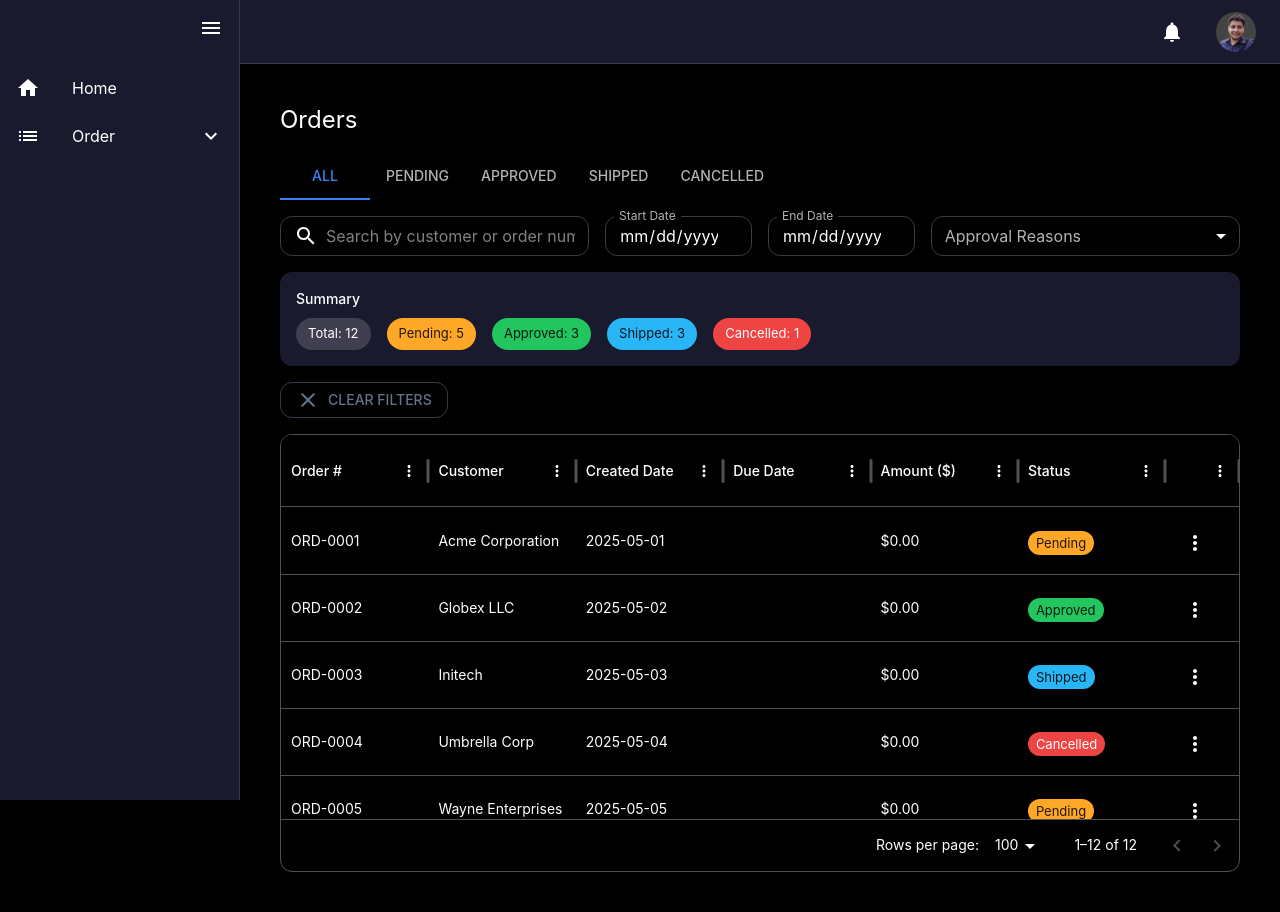
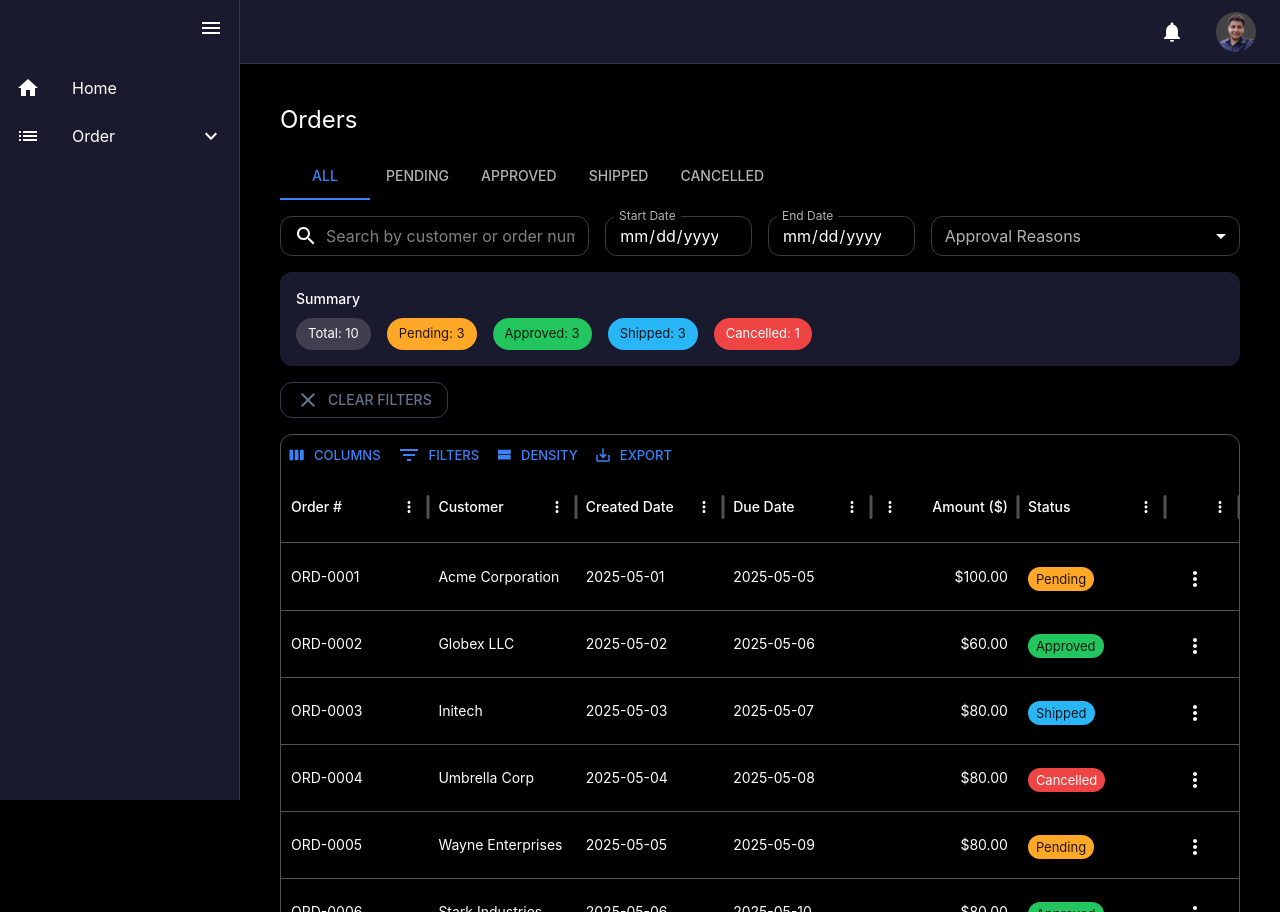
Before and after one commit to Rohit-gi/order-dashboard, a Next.js app: page /order/list in a window 1280 px wide. Built offline with nearby package versions, Linux system fonts and the light colour scheme.

Commit message:
Correct List page

```diff
--- a/app/order/list/page.tsx
+++ b/app/order/list/page.tsx
@@ -1,40 +1,16 @@
+// app/order/list/page.tsx
 "use client";
 
 import { useEffect, useMemo, useState } from "react";
-import {
-  Box,
-  Button,
-  Tabs,
-  Tab,
-  Typography,
-  TextField,
-  InputAdornment,
-  MenuItem,
-  Grid,
-  Paper,
-  Chip,
-} from "@mui/material";
-import SearchIcon from "@mui/icons-material/Search";
-import { DataGrid } from "@mui/x-data-grid";
+import { Box, Button, Typography } from "@mui/material";
+import { DataGrid, GridToolbar } from "@mui/x-data-grid";
 import { useRouter } from "next/navigation";
 import { Order, ReasonCode } from "@/types/order";
 import { fetchOrders } from "@/lib/orders";
-import { getOrderColumns } from "@/components/OrderTable";
+import { getOrderColumns } from "@/components/getOrderColumns";
+import OrderFilters from "@/components/OrderFilters";
+import OrderSummary from "@/components/OrderSummary";
 import ClearIcon from "@mui/icons-material/Clear";
-
-const statusTabs: (Order["status"] | "All")[] = [
-  "All",
-  "Pending",
-  "Approved",
-  "Shipped",
-  "Cancelled",
-];
-const reasonCodeOptions: ReasonCode[] = [
-  "PRICE_DISCREPANCY",
-  "CREDIT_HOLD",
-  "STOCK_SHORTAGE",
-  "CUSTOMER_REQUEST",
-];
 
 export default function OrderListPage() {
   const [orders, setOrders] = useState<Order[]>([]);
@@ -46,6 +22,12 @@ export default function OrderListPage() {
   const [reasonCodes, setReasonCodes] = useState<ReasonCode[]>([]);
   const [startDate, setStartDate] = useState<string>("");
   const [endDate, setEndDate] = useState<string>("");
+  const [pageSize, setPageSize] = useState<number>(10);
+
+  const [paginationModel, setPaginationModel] = useState({
+    page: 0,
+    pageSize: 10,
+  });
 
   const router = useRouter();
 
@@ -67,21 +49,41 @@ export default function OrderListPage() {
   };
 
   const filteredOrders = useMemo(() => {
-    return orders.filter((order) => {
+    return orders
+      .filter((order) => !!order.orderNumber) // ✅ ensure valid ID for DataGrid
+      .filter((order) => {
         const matchesStatus =
           statusFilter === "All" || order.status === statusFilter;
+
         const matchesSearch =
           order.customer.toLowerCase().includes(searchQuery.toLowerCase()) ||
           order.orderNumber.toLowerCase().includes(searchQuery.toLowerCase());
 
         const orderDate = order.transactionDate?.split("T")[0] || "";
-
         const inStartRange = !startDate || orderDate >= startDate;
         const inEndRange = !endDate || orderDate <= endDate;
 
-      return matchesStatus && matchesSearch && inStartRange && inEndRange;
+        const matchesReason =
+          reasonCodes.length === 0 ||
+          order.pendingApprovalReasonCode?.some((code) =>
+            reasonCodes.includes(code)
+          );
+
+        return (
+          matchesStatus &&
+          matchesSearch &&
+          inStartRange &&
+          inEndRange &&
+          matchesReason
+        );
       });
-  }, [orders, statusFilter, searchQuery, startDate, endDate]);
+  }, [orders, statusFilter, searchQuery, startDate, endDate, reasonCodes]);
+
+  const pagedOrders = useMemo(() => {
+    const start = paginationModel.page * paginationModel.pageSize;
+    const end = start + paginationModel.pageSize;
+    return filteredOrders.slice(start, end);
+  }, [filteredOrders, paginationModel]);
 
   const summary = useMemo(() => {
     return {
@@ -93,6 +95,14 @@ export default function OrderListPage() {
     };
   }, [filteredOrders]);
 
+  const handleClearFilters = () => {
+    setSearchQuery("");
+    setStatusFilter("All");
+    setReasonCodes([]);
+    setStartDate("");
+    setEndDate("");
+  };
+
   return (
     <Box
       sx={{ display: "flex", flexDirection: "column", height: "100vh", p: 2 }}
@@ -101,102 +111,25 @@ export default function OrderListPage() {
         Orders
       </Typography>
 
-      <Tabs
-        value={statusFilter}
-        onChange={(_, val) => setStatusFilter(val)}
-        variant="scrollable"
-        scrollButtons="auto"
-        sx={{ mb: 2 }}
-      >
-        {statusTabs.map((s) => (
-          <Tab key={s} label={s} value={s} />
-        ))}
-      </Tabs>
+      <OrderFilters
+        statusFilter={statusFilter}
+        setStatusFilter={setStatusFilter}
+        searchQuery={searchQuery}
+        setSearchQuery={setSearchQuery}
+        startDate={startDate}
+        setStartDate={setStartDate}
+        endDate={endDate}
+        setEndDate={setEndDate}
+        reasonCodes={reasonCodes}
+        setReasonCodes={setReasonCodes}
+      />
 
-      <Grid container spacing={2} mb={2}>
-        <Grid item xs={12} md={4}>
-          <TextField
-            fullWidth
-            value={searchQuery}
-            onChange={(e) => setSearchQuery(e.target.value)}
-            placeholder="Search by customer or order number"
-            size="small"
-            InputProps={{
-              startAdornment: (
-                <InputAdornment position="start">
-                  <SearchIcon />
-                </InputAdornment>
-              ),
-            }}
-          />
-        </Grid>
-
-        <Grid item xs={6} md={2}>
-          <TextField
-            fullWidth
-            size="small"
-            type="date"
-            label="Start Date"
-            value={startDate}
-            onChange={(e) => setStartDate(e.target.value)}
-            InputLabelProps={{ shrink: true }}
-          />
-        </Grid>
-
-        <Grid item xs={6} md={2}>
-          <TextField
-            fullWidth
-            size="small"
-            type="date"
-            label="End Date"
-            value={endDate}
-            onChange={(e) => setEndDate(e.target.value)}
-            InputLabelProps={{ shrink: true }}
-          />
-        </Grid>
-
-        <Grid item xs={12} md={4}>
-          <TextField
-            fullWidth
-            select
-            size="small"
-            label="Approval Reasons"
-            SelectProps={{ multiple: true }}
-            value={reasonCodes}
-            onChange={(e) =>
-              setReasonCodes(e.target.value as unknown as ReasonCode[])
-            }
-          >
-            {reasonCodeOptions.map((code) => (
-              <MenuItem key={code} value={code}>
-                {code.replace(/_/g, " ")}
-              </MenuItem>
-            ))}
-          </TextField>
-        </Grid>
-      </Grid>
-
-      <Paper elevation={0} sx={{ p: 2, mb: 2 }}>
-        <Typography variant="subtitle2">Summary</Typography>
-        <Box display="flex" flexWrap="wrap" gap={2} mt={1}>
-          <Chip label={`Total: ${summary.total}`} />
-          <Chip color="warning" label={`Pending: ${summary.Pending}`} />
-          <Chip color="success" label={`Approved: ${summary.Approved}`} />
-          <Chip color="info" label={`Shipped: ${summary.Shipped}`} />
-          <Chip color="error" label={`Cancelled: ${summary.Cancelled}`} />
-        </Box>
-      </Paper>
+      <OrderSummary summary={summary} />
 
       <Button
         variant="outlined"
         color="secondary"
-        onClick={() => {
-          setSearchQuery("");
-          setStatusFilter("All");
-          setReasonCodes([]);
-          setStartDate(null);
-          setEndDate(null);
-        }}
+        onClick={handleClearFilters}
         sx={{ mb: 2, alignSelf: "flex-start" }}
       >
         <ClearIcon sx={{ mr: 1 }} />
@@ -204,13 +137,20 @@ export default function OrderListPage() {
       </Button>
 
       <Box sx={{ flexGrow: 1, minHeight: 0 }}>
-        <DataGrid
-          rows={filteredOrders}
+        <DataGrid<Order>
+          rows={pagedOrders}
+          pagination
+          paginationMode="client"
+          paginationModel={paginationModel}
+          onPaginationModelChange={setPaginationModel}
           columns={getOrderColumns(handleView, handleDelete)}
           getRowId={(row) => row.orderNumber}
           loading={loading}
           disableRowSelectionOnClick
           density="comfortable"
+          autoHeight
+          pageSizeOptions={[5, 10, 20]}
+          slots={{ toolbar: GridToolbar }}
         />
       </Box>
     </Box>
--- /dev/null
+++ b/components/OrderActionsCell.tsx
@@ -0,0 +1,49 @@
+'use client';
+
+import { IconButton, Menu, MenuItem } from '@mui/material';
+import MoreVertIcon from '@mui/icons-material/MoreVert';
+import { useState } from 'react';
+import { Order } from '@/types/order';
+
+type Props = {
+  row: Order;
+  onView: (id: string) => void;
+  onDelete: (id: string) => void;
+};
+
+export function OrderActionsCell({ row, onView, onDelete }: Props) {
+  const [anchorEl, setAnchorEl] = useState<null | HTMLElement>(null);
+  const open = Boolean(anchorEl);
+
+  const handleClick = (event: React.MouseEvent<HTMLButtonElement>) => {
+    setAnchorEl(event.currentTarget);
+  };
+
+  const handleClose = () => setAnchorEl(null);
+
+  return (
+    <>
+      <IconButton onClick={handleClick}>
+        <MoreVertIcon />
+      </IconButton>
+      <Menu anchorEl={anchorEl} open={open} onClose={handleClose}>
+        <MenuItem
+          onClick={() => {
+            handleClose();
+            onView(row.orderNumber);
+          }}
+        >
+          View
+        </MenuItem>
+        <MenuItem
+          onClick={() => {
+            handleClose();
+            onDelete(row.orderNumber);
+          }}
+        >
+          Delete
+        </MenuItem>
+      </Menu>
+    </>
+  );
+}
--- /dev/null
+++ b/components/OrderFilters.tsx
@@ -0,0 +1,130 @@
+import {
+  Grid,
+  TextField,
+  InputAdornment,
+  MenuItem,
+  Tabs,
+  Tab,
+} from '@mui/material';
+import SearchIcon from '@mui/icons-material/Search';
+import { Order, ReasonCode } from '@/types/order';
+
+const statusTabs: (Order['status'] | 'All')[] = [
+  'All',
+  'Pending',
+  'Approved',
+  'Shipped',
+  'Cancelled',
+];
+
+const reasonCodeOptions: ReasonCode[] = [
+  'PRICE_DISCREPANCY',
+  'CREDIT_HOLD',
+  'STOCK_SHORTAGE',
+  'CUSTOMER_REQUEST',
+];
+
+interface OrderFiltersProps {
+  statusFilter: Order['status'] | 'All';
+  setStatusFilter: (value: Order['status'] | 'All') => void;
+  searchQuery: string;
+  setSearchQuery: (value: string) => void;
+  startDate: string;
+  setStartDate: (value: string) => void;
+  endDate: string;
+  setEndDate: (value: string) => void;
+  reasonCodes: ReasonCode[];
+  setReasonCodes: (value: ReasonCode[]) => void;
+}
+
+export default function OrderFilters({
+  statusFilter,
+  setStatusFilter,
+  searchQuery,
+  setSearchQuery,
+  startDate,
+  setStartDate,
+  endDate,
+  setEndDate,
+  reasonCodes,
+  setReasonCodes,
+}: OrderFiltersProps) {
+  return (
+    <>
+      <Tabs
+        value={statusFilter}
+        onChange={(_, val) => setStatusFilter(val)}
+        variant="scrollable"
+        scrollButtons="auto"
+        sx={{ mb: 2 }}
+      >
+        {statusTabs.map((s) => (
+          <Tab key={s} label={s} value={s} />
+        ))}
+      </Tabs>
+
+      <Grid container spacing={2} mb={2}>
+        <Grid item xs={12} md={4}>
+          <TextField
+            fullWidth
+            value={searchQuery}
+            onChange={(e) => setSearchQuery(e.target.value)}
+            placeholder="Search by customer or order number"
+            size="small"
+            InputProps={{
+              startAdornment: (
+                <InputAdornment position="start">
+                  <SearchIcon />
+                </InputAdornment>
+              ),
+            }}
+          />
+        </Grid>
+
+        <Grid item xs={6} md={2}>
+          <TextField
+            fullWidth
+            size="small"
+            type="date"
+            label="Start Date"
+            value={startDate}
+            onChange={(e) => setStartDate(e.target.value)}
+            InputLabelProps={{ shrink: true }}
+          />
+        </Grid>
+
+        <Grid item xs={6} md={2}>
+          <TextField
+            fullWidth
+            size="small"
+            type="date"
+            label="End Date"
+            value={endDate}
+            onChange={(e) => setEndDate(e.target.value)}
+            InputLabelProps={{ shrink: true }}
+          />
+        </Grid>
+
+        <Grid item xs={12} md={4}>
+          <TextField
+            fullWidth
+            select
+            size="small"
+            label="Approval Reasons"
+            SelectProps={{ multiple: true }}
+            value={reasonCodes}
+            onChange={(e) =>
+              setReasonCodes(e.target.value as unknown as ReasonCode[])
+            }
+          >
+            {reasonCodeOptions.map((code) => (
+              <MenuItem key={code} value={code}>
+                {code.replace(/_/g, ' ')}
+              </MenuItem>
+            ))}
+          </TextField>
+        </Grid>
+      </Grid>
+    </>
+  );
+}
--- /dev/null
+++ b/components/OrderSummary.tsx
@@ -0,0 +1,26 @@
+import { Box, Chip, Paper, Typography } from '@mui/material';
+
+interface SummaryProps {
+  summary: {
+    total: number;
+    Pending: number;
+    Approved: number;
+    Shipped: number;
+    Cancelled: number;
+  };
+}
+
+export default function OrderSummary({ summary }: SummaryProps) {
+  return (
+    <Paper elevation={0} sx={{ p: 2, mb: 2 }}>
+      <Typography variant="subtitle2">Summary</Typography>
+      <Box display="flex" flexWrap="wrap" gap={2} mt={1}>
+        <Chip label={`Total: ${summary.total}`} />
+        <Chip color="warning" label={`Pending: ${summary.Pending}`} />
+        <Chip color="success" label={`Approved: ${summary.Approved}`} />
+        <Chip color="info" label={`Shipped: ${summary.Shipped}`} />
+        <Chip color="error" label={`Cancelled: ${summary.Cancelled}`} />
+      </Box>
+    </Paper>
+  );
+}
--- a/components/OrderTable.tsx
+++ b/components/OrderTable.tsx
@@ -1,11 +1,4 @@
-'use client';
-
-import { useEffect, useState, useMemo } from 'react';
-import {
-  DataGrid,
-  GridColDef,
-  GridRenderCellParams,
-} from '@mui/x-data-grid';
+import { useEffect, useMemo, useState } from 'react';
 import {
   Box,
   Chip,
@@ -18,8 +11,13 @@ import {
   TextField,
   Typography,
 } from '@mui/material';
+import {
+  DataGrid,
+  GridColDef,
+  GridRenderCellParams,
+} from '@mui/x-data-grid';
+import SearchIcon from '@mui/icons-material/Search';
 import MoreVertIcon from '@mui/icons-material/MoreVert';
-import SearchIcon from '@mui/icons-material/Search';
 import { Order, OrderLine } from '@/types/order';
 import { fetchOrders } from '@/lib/orders';
 
@@ -30,10 +28,10 @@ const statusColors: Record<Order['status'], 'warning' | 'success' | 'info' | 'er
   Cancelled: 'error',
 };
 
-export const getOrderColumns = (
+const getOrderColumns = (
   handleView: (id: string) => void,
   handleDelete: (id: string) => void
-): GridColDef[] => [
+): GridColDef<Order>[] => [
   { field: 'orderNumber', headerName: 'Order #', flex: 1 },
   { field: 'customer', headerName: 'Customer', flex: 1 },
   { field: 'transactionDate', headerName: 'Created Date', flex: 1 },
@@ -41,47 +39,39 @@ export const getOrderColumns = (
     field: 'dueDate',
     headerName: 'Due Date',
     flex: 1,
-    valueGetter: (params) => {
-      const row = params?.row as Order;
-      return row?.latePickupDate ?? '';
-    },
+    valueGetter: (params: GridRenderCellParams<Order>) => params.row.latePickupDate,
   },
   {
     field: 'amount',
     headerName: 'Amount ($)',
     flex: 1,
-    valueGetter: (params) => {
-      const row = params?.row as Order;
-      if (!row || !row.lines) return 0;
-      return row.lines.reduce((sum: number, line: OrderLine) => sum + line.amount, 0);
-    },
-    valueFormatter: (params) =>
+    valueGetter: (params: GridRenderCellParams<Order>) =>
+      params.row.lines.reduce((sum: number, line: OrderLine) => sum + line.amount, 0),
+    valueFormatter: (params: GridRenderCellParams<Order>) =>
       typeof params.value === 'number' ? `$${params.value.toFixed(2)}` : '$0.00',
   },
   {
     field: 'status',
     headerName: 'Status',
     flex: 1,
-    renderCell: (params) => (
+    type: 'singleSelect',
+    valueOptions: ['Pending', 'Approved', 'Shipped', 'Cancelled'],
+    renderCell: (params: GridRenderCellParams<Order>) => (
       <Chip
         label={params.value}
         color={statusColors[params.value as Order['status']]}
         size="small"
       />
     ),
-    sortable: true,
-    type: 'singleSelect',
-    valueOptions: ['Pending', 'Approved', 'Shipped', 'Cancelled'],
   },
   {
     field: 'actions',
     headerName: '',
-    sortable: false,
+    type: 'actions',
     flex: 0.5,
     renderCell: (params: GridRenderCellParams<Order>) => {
       const [anchorEl, setAnchorEl] = useState<null | HTMLElement>(null);
       const open = Boolean(anchorEl);
-      const order = params.row;
 
       const handleClick = (event: React.MouseEvent<HTMLButtonElement>) => {
         setAnchorEl(event.currentTarget);
@@ -98,7 +88,7 @@ export const getOrderColumns = (
             <MenuItem
               onClick={() => {
                 handleClose();
-                handleView(order.orderNumber);
+                handleView(params.row.orderNumber);
               }}
             >
               View
@@ -106,7 +96,7 @@ export const getOrderColumns = (
             <MenuItem
               onClick={() => {
                 handleClose();
-                handleDelete(order.orderNumber);
+                handleDelete(params.row.orderNumber);
               }}
             >
               Delete
--- /dev/null
+++ b/components/getOrderColumns.tsx
@@ -0,0 +1,87 @@
+"use client";
+
+import { GridColDef, GridRenderCellParams } from "@mui/x-data-grid";
+import { Chip } from "@mui/material";
+import { Order, OrderLine } from "@/types/order";
+import { OrderActionsCell } from "./OrderActionsCell";
+
+type GridValueGetterParams<T = any> = {
+  id: string | number;
+  field: string;
+  value: any;
+  row: T;
+};
+
+const statusColors: Record<
+  Order["status"],
+  "warning" | "success" | "info" | "error"
+> = {
+  Pending: "warning",
+  Approved: "success",
+  Shipped: "info",
+  Cancelled: "error",
+};
+
+export const getOrderColumns = (
+  handleView: (id: string) => void,
+  handleDelete: (id: string) => void
+): GridColDef<Order>[] => [
+  {
+    field: "orderNumber",
+    headerName: "Order #",
+    flex: 1,
+  },
+  {
+    field: "customer",
+    headerName: "Customer",
+    flex: 1,
+  },
+  {
+    field: "transactionDate",
+    headerName: "Created Date",
+    flex: 1,
+  },
+  {
+    field: "dueDate",
+    headerName: "Due Date",
+    flex: 1,
+  },
+  {
+    field: "amount",
+    headerName: "Amount ($)",
+    flex: 1,
+    type: "number",
+    renderCell: (params: GridRenderCellParams<Order, number>) => {
+      const value = params.value ?? 0;
+      return `$${value.toFixed(2)}`;
+    },
+  },
+
+  {
+    field: "status",
+    headerName: "Status",
+    flex: 1,
+    type: "singleSelect",
+    valueOptions: ["Pending", "Approved", "Shipped", "Cancelled"],
+    renderCell: (params: GridRenderCellParams<Order, string>) => (
+      <Chip
+        label={params.value}
+        color={statusColors[params.value as Order["status"]]}
+        size="small"
+      />
+    ),
+  },
+  {
+    field: "actions",
+    headerName: "",
+    flex: 0.5,
+    sortable: false,
+    renderCell: (params: GridRenderCellParams<Order>) => (
+      <OrderActionsCell
+        row={params.row}
+        onView={handleView}
+        onDelete={handleDelete}
+      />
+    ),
+  },
+];
```
Also changed, not shown: lib/orders.ts (+12 -3 lines). Lines whose indentation alone changed are shown as unchanged.
